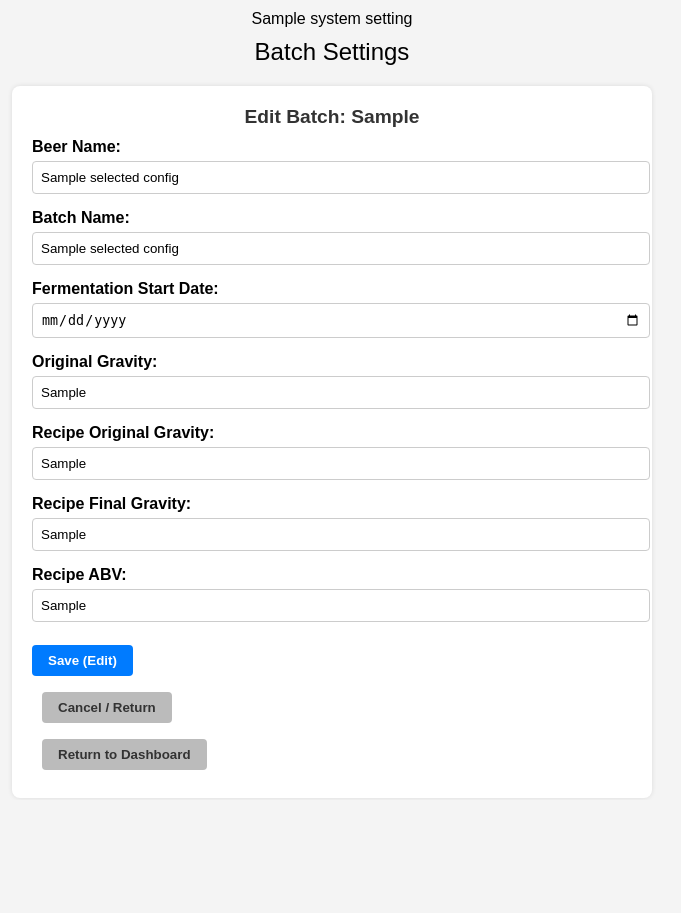
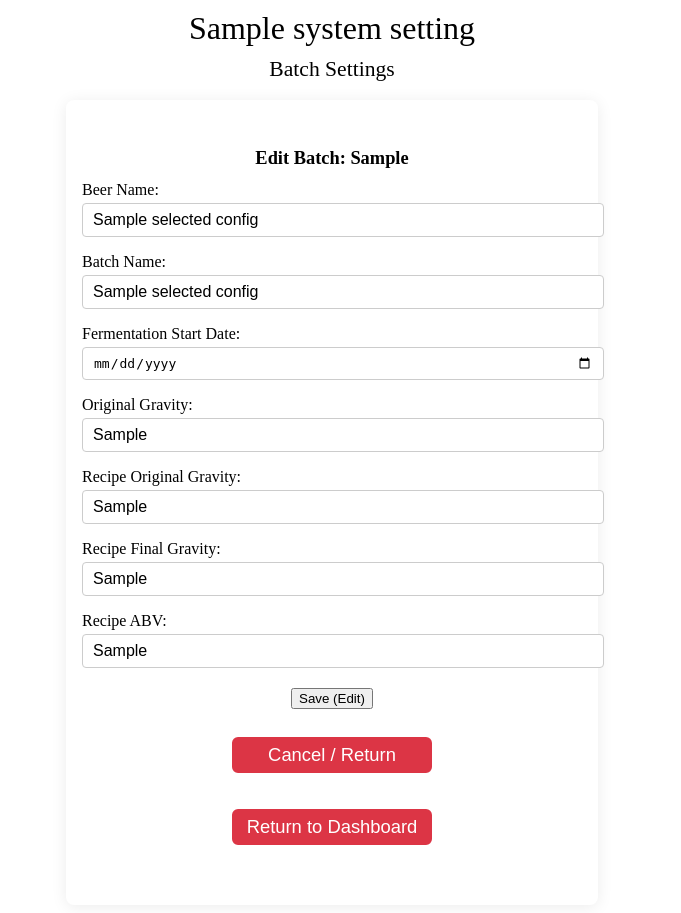
Before and after one commit to RabbitFarmer/Fermenter-Temp-Controller, a Flask app: template templates/batch_settings.html in a window 1280 px wide. Shown: the whole page, without its empty margins (308-989 px from the left). Before the commit the page ends 770 px from the top, so only its background shows below. Run offline with Flask 3, Linux system fonts and the light colour scheme; the template is opened without the code that fills it: most values are stand-ins (such as "Sample title", 1, 10 or a date in 2020); parts of the project's set-up code (start-up, migrations or seed data) failed here and were passed over.

Commit message:
Add files via upload

```diff
--- a/templates/batch_settings.html
+++ b/templates/batch_settings.html
@@ -5,101 +5,99 @@
   <title>Batch and Recipe Settings</title>
   <link rel="stylesheet" href="/static/styles.css">
   <style>
-    body {
-      background-color: #f4f4f4;
-      font-family: sans-serif;
-      margin: 0;
-      padding: 0;
+    /* Center all forms with .center-form */
+    .center-form {
+      text-align: center;
+      margin-top: 20px;
+      margin-bottom: 20px;
     }
-    .header, .title {
+    /* Make color buttons a little bigger and more uniform */
+    .color-btn {
+      min-width: 100px;
+      min-height: 36px;
+      font-size: 1.15em;
+      border-radius: 6px;
+      border: 2px solid #222;
+      margin: 8px;
+      cursor: pointer;
+      transition: box-shadow 0.2s;
+      box-shadow: 0 1px 4px rgba(0,0,0,0.08);
+    }
+    .color-btn.active {
+      /* background-color and color will be set inline for each tilt */
+      border: 2px solid #222;
+      font-weight: bold;
+      box-shadow: 0 4px 12px rgba(0,0,0,0.14);
+    }
+    .open-colors-btn {
+      min-width: 180px;
+      min-height: 36px;
+      font-size: 1.15em;
+      border-radius: 6px;
+      border: 2px solid #007bff;
+      background: #007bff;
+      color: #fff;
+      cursor: pointer;
+      margin: 8px 0;
+      transition: box-shadow 0.2s;
+    }
+    .btn-action.cancel {
+      min-width: 200px;
+      min-height: 36px;
+      font-size: 1.15em;
+      border-radius: 6px;
+      border: 2px solid #dc3545;
+      background: #dc3545;
+      color: #fff;
+      cursor: pointer;
+      margin: 8px 0;
+      transition: box-shadow 0.2s;
+    }
+    .form-container {
+      max-width: 500px;
+      margin: 0 auto;
+      padding: 32px 16px;
+      background: #fff;
+      border-radius: 8px;
+      box-shadow: 0 2px 16px rgba(0,0,0,0.08);
+    }
+    .form-group {
+      margin-bottom: 16px;
+    }
+    .form-group label {
+      display: block;
+      font-weight: 500;
+      margin-bottom: 4px;
+    }
+    .form-group input[type="text"], .form-group input[type="date"] {
+      width: 100%;
+      padding: 7px 10px;
+      border-radius: 4px;
+      border: 1px solid #ccc;
+      font-size: 1em;
+    }
+    .prefix-title {
+      font-size: 1.15em;
+      font-weight: 600;
+      margin: 16px 0 12px 0;
       text-align: center;
+    }
+    .header {
+      text-align: center;
+      font-size: 2em;
       margin-top: 10px;
     }
     .title {
-      font-size: 1.5em;
-      margin-bottom: 20px;
-    }
-    .form-container {
-      width: 600px;
-      margin: 0 auto;
-      background-color: white;
-      padding: 20px;
-      border-radius: 8px;
-      box-shadow: 0 0 5px rgba(0,0,0,0.1);
+      text-align: center;
+      font-size: 1.35em;
+      margin-bottom: 18px;
+      margin-top: 10px;
     }
     .color-list, .all-colors-list {
       display: flex;
       flex-wrap: wrap;
-      gap: 10px;
       justify-content: center;
-      margin-bottom: 20px;
-    }
-    .color-btn {
-      border: none;
-      border-radius: 6px;
-      font-weight: bold;
-      padding: 9px 22px;
-      cursor: pointer;
-      background-color: #ddd;
-      color: #222;
-      box-shadow: 0 0 3px rgba(0,0,0,0.08);
-      transition: background 0.15s;
-    }
-    .color-btn.active {
-      background-color: #4caf50;
-      color: white;
-    }
-    .color-btn.configured {
-      border: 2px solid #007bff;
-    }
-    .color-btn.unconfigured {
-      border: 2px dashed #999;
-    }
-    .btn-action {
-      margin: 8px 0;
-      padding: 8px 16px;
-      border-radius: 4px;
-      border: none;
-      font-weight: bold;
-      cursor: pointer;
-      background: #007bff;
-      color: #fff;
-    }
-    .btn-action.cancel {
-      background: #bbb;
-      color: #333;
-      margin-left: 10px;
-    }
-    .open-colors-btn {
-      background: #ff9800;
-      color: white;
-      border: none;
-      border-radius: 5px;
-      padding: 7px 16px;
-      font-weight: bold;
-      cursor: pointer;
-      margin-bottom: 18px;
-    }
-    .prefix-title {
-      font-size: 1.2em;
-      font-weight: bold;
-      color: #333;
-      text-align: center;
-      margin-bottom: 10px;
-    }
-    .form-group {
-      margin-bottom: 15px;
-    }
-    label {
-      font-weight: bold;
-      display: block;
-      margin-bottom: 5px;
-    }
-    input[type="text"], input[type="date"], select {
-      width: 100%;
-      padding: 8px;
-      border-radius: 4px;
-      border: 1px solid #ccc;
+      margin-bottom: 12px;
     }
   </style>
 </head>
@@ -113,49 +111,61 @@
       <div class="prefix-title">Select an Active Tilt Color:</div>
       <div class="color-list">
         {% for color in active_colors %}
-          <form method="get" action="/batch_settings">
+          <form method="get" action="/batch_settings" style="display:inline;">
             <input type="hidden" name="tilt_color" value="{{ color }}">
             <button type="submit"
-              class="color-btn active {% if tilt_cfg[color].beer_name %}configured{% else %}unconfigured{% endif %}">
+              class="color-btn {% if selected_tilt == color %}active{% endif %} {% if batch_cfg[color].beer_name %}configured{% else %}unconfigured{% endif %}"
+              style="{% if selected_tilt == color %}
+                        background-color: {{ COLOR_MAP[color] }};
+                        color: {% if COLOR_MAP[color] in ['#ffff00','#ffc0cb','#00ff00'] %}black{% else %}white{% endif %};
+                     {% endif %}">
               {{ color }}
             </button>
           </form>
         {% endfor %}
       </div>
+      <div class="center-form">
         <form method="get" action="/batch_settings">
           <input type="hidden" name="show_all" value="1">
           <button type="submit" class="open-colors-btn">Open Colors</button>
         </form>
+      </div>
     {% endif %}
 
     {% if show_all and not selected_tilt %}
       <div class="prefix-title">Select a Color (All Possible Colors):</div>
       <div class="all-colors-list">
         {% for color in all_colors %}
-          <form method="get" action="/batch_settings">
+          <form method="get" action="/batch_settings" style="display:inline;">
             <input type="hidden" name="tilt_color" value="{{ color }}">
             <input type="hidden" name="show_all" value="1">
             <button type="submit"
-              class="color-btn {% if color in active_colors %}active{% endif %} {% if tilt_cfg[color].beer_name %}configured{% else %}unconfigured{% endif %}">
+              class="color-btn {% if selected_tilt == color %}active{% endif %} {% if batch_cfg[color].beer_name %}configured{% else %}unconfigured{% endif %}"
+              style="{% if selected_tilt == color %}
+                        background-color: {{ COLOR_MAP[color] }};
+                        color: {% if COLOR_MAP[color] in ['#ffff00','#ffc0cb','#00ff00'] %}black{% else %}white{% endif %};
+                     {% endif %}">
               {{ color }}
             </button>
           </form>
         {% endfor %}
       </div>
+      <div class="center-form">
         <form method="get" action="/batch_settings">
           <button type="submit" class="btn-action cancel">Cancel / Return</button>
         </form>
+      </div>
     {% endif %}
 
     {% if selected_tilt %}
       <div class="prefix-title">
-        {% if tilt_cfg[selected_tilt].beer_name %}
+        {% if batch_cfg[selected_tilt].beer_name %}
           Edit Batch: {{ selected_tilt }}
         {% else %}
           NEW Batch: {{ selected_tilt }}
         {% endif %}
       </div>
-      <form method="POST" action="/api/batch_settings">
+      <form method="POST" action="/batch_settings">
         <input type="hidden" name="tilt_color" value="{{ selected_tilt }}">
         <div class="form-group">
           <label>Beer Name:</label>
@@ -185,22 +195,35 @@
           <label>Recipe ABV:</label>
           <input type="text" name="recipe_abv" value="{{ selected_config.recipe_abv }}">
         </div>
+        <div class="center-form">
           <button type="submit" class="btn-action">
-          {% if tilt_cfg[selected_tilt].beer_name %}
+            {% if batch_cfg[selected_tilt].beer_name %}
               Save (Edit)
             {% else %}
               Save (NEW)
             {% endif %}
           </button>
+        </div>
       </form>
-      <form action="/batch_settings" method="get">
+      <div class="center-form">
+        <form action="/batch_settings" method="get" style="display:inline;">
           <button type="submit" class="btn-action cancel">Cancel / Return</button>
         </form>
+      </div>
+      <div class="center-form">
+        <form action="/" method="get" style="display:inline;">
+          <button type="submit" class="btn-action cancel">Return to Dashboard</button>
+        </form>
+      </div>
     {% endif %}
 
+    {% if not selected_tilt %}
+      <div class="center-form">
         <form action="/" method="get">
           <button type="submit" class="btn-action cancel">Return to Dashboard</button>
         </form>
       </div>
+    {% endif %}
+  </div>
 </body>
 </html>
--- a/templates/maindisplay.html
+++ b/templates/maindisplay.html
@@ -38,7 +38,8 @@
   <div class="config-ribbon">
     <a href="/system_config">System Settings</a>
     <a href="/temp_config">Temperature Control</a>
-    <a href="/tilt_config">Batch Settings</a>
+    <a href="/batch_settings">Batch Settings</a>
+    <a href="/exit_system" style="color: #c00; font-weight: bold;">Exit System</a>
   </div>
 
   <div class="dashboard-title">{{ system_settings.brewery_name }}</div>
```
Also changed, not shown: templates/exit_system.html (added, +59 -0 lines), templates/system_config.html (+98 -63 lines), templates/temp_control_config.html (+38 -27 lines), templates/temp_report_display.html (added, +30 -0 lines), templates/temp_report_select.html (added, +19 -0 lines). Lines whose indentation alone changed are shown as unchanged.
